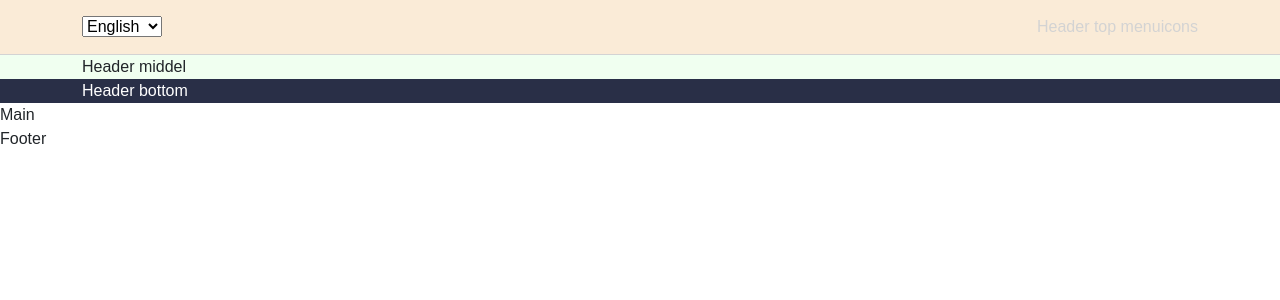
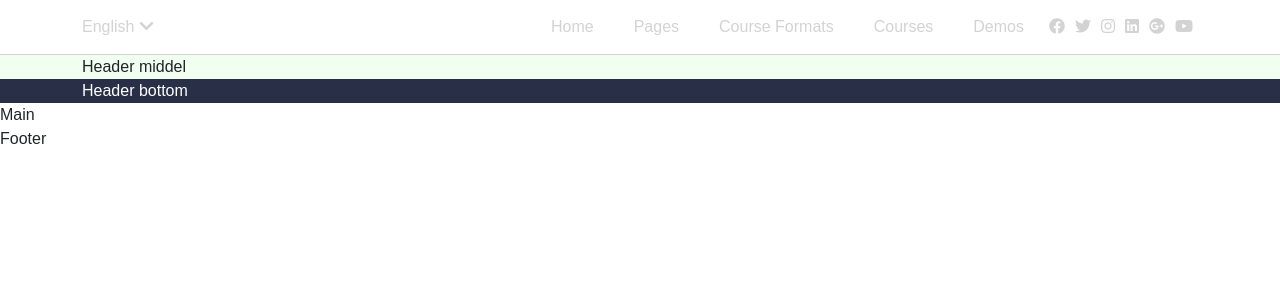
Before and after one commit to radfarelmira/proj-html-vuejs, a Vue app: page / in a window 1280 px wide. Shown: the top 300 px of the page. Built offline with nearby package versions, Linux system fonts and the light colour scheme.

Commit message:
add linke and icons dynamicly to header top

```diff
--- a/src/App.vue
+++ b/src/App.vue
@@ -1,6 +1,6 @@
 <template>
   <div id="app">
-    <Header />
+    <Header :headerToplinksArray="headerTopLinks" :headerTopIconsArray="headerTopIcons"/>
 
     <main>
       Main
@@ -20,6 +20,58 @@ export default {
     Header,
     Footer
   },
+  data: function() {
+    return {
+      headerTopLinks: [
+        {
+         text:'home',
+         url: '#'
+        },
+        {
+         text:'pages',
+         url: '#'
+        },
+        {
+         text:'course formats',
+         url: '#'
+        },
+        {
+         text:'courses',
+         url: '#'
+        },
+        {
+         text:'Demos',
+         url: '#'
+        }
+      ],
+      headerTopIcons: [
+        {
+          class: 'fab fa-facebook',
+          url: 'https://it-it.facebook.com/'
+        },
+        {
+          class: 'fab fa-twitter',
+          url: 'https://twitter.com/?lang=it'
+        },
+        {
+          class: 'fab fa-instagram',
+          url: 'https://www.instagram.com/'
+        },
+        {
+          class: 'fab fa-linkedin',
+          url: 'https://it.linkedin.com/'
+        },
+        {
+          class: 'fab fa-google-plus',
+          url: '#'
+        },
+        {
+          class: 'fab fa-youtube',
+          url: 'https://youtube.com/'
+        },
+      ]
+    }
+  }
 };
 </script>
 
--- a/src/components/Header.vue
+++ b/src/components/Header.vue
@@ -4,18 +4,25 @@
       <div class="header-top">
         <div class="container">
             <div class="lang">
-                <select name="" id="">
-                    <option value="english">English</option>
-                    <option value="italian">Italian</option>
-                    <option value="spanish">Spanish</option>
-                </select>
+                <span>English</span>
+                <i class="fas fa-chevron-down"></i>
             </div>
             <nav>
               <div class="menu">
-                  Header top menu
+                  <ul>
+                      <li v-for="(link, index) in headerToplinksArray" :key="index">
+                          <a :href="link.url">{{link.text}}</a>
+                      </li>
+                  </ul>
               </div>
               <div class="icons">
-                  icons
+                 <ul>
+                    <li v-for="(icon, index) in  headerTopIconsArray" :key="index">
+                        <a :href="icon.url" target="_blank">
+                            <i :class="icon.class"></i>
+                        </a>
+                    </li>
+                 </ul>
               </div>
             </nav>
         </div>
@@ -38,6 +45,10 @@
 <script>
 export default {
     name: 'Header',
+    props: {
+        headerToplinksArray: Array,
+        headerTopIconsArray: Array
+    },
 }
 </script>
 
@@ -45,8 +56,6 @@ export default {
 @import '../style/variables.scss';
 
 header{
-    // test
-    background-color: antiquewhite;
 
     .header-top{
         border-bottom: 1px solid lightgray;
@@ -56,18 +65,44 @@ header{
         .container{
             display: flex;
             justify-content: space-between;
-            text-align: center;
+            align-items: center;
+
+            .lang{
+
+                i{
+                    margin-left: 5px;
+                }
+            }
 
             nav {
                 display: flex;
                 justify-content: space-between;
+                align-items: center;
 
-                .lang{
+                .menu{
 
-                    select {
-                    border: 0px;
+                    ul{
+
+                        li{
+                            margin: 0 20px;
+
+                            a{
+                                text-transform: capitalize;
+                            }
+                        }
                     }
                 }
+
+                .icons{
+
+                    ul{
+
+                        li{
+                            margin: 0 5px;
+                        }
+                    }
+                }
+
             }
         }
     }
--- a/src/style/general.scss
+++ b/src/style/general.scss
@@ -4,3 +4,19 @@
 body{
     font-family: Arial, Helvetica, sans-serif;
 }
+
+ul{
+    list-style-type: none;
+    padding: 0;
+    margin: 0;
+}
+
+li{
+    display: inline-block;
+}
+
+a{
+    text-decoration: none;
+    color: inherit;
+    display: inline-block;
+}
```
